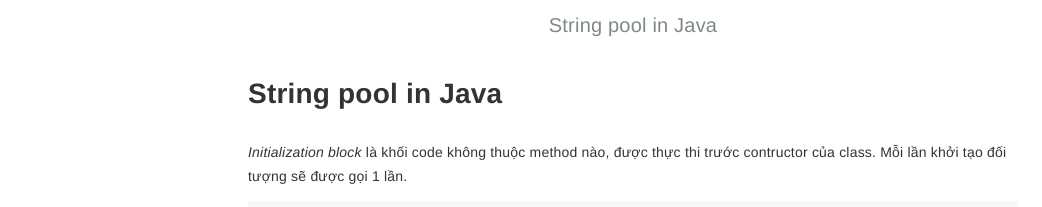
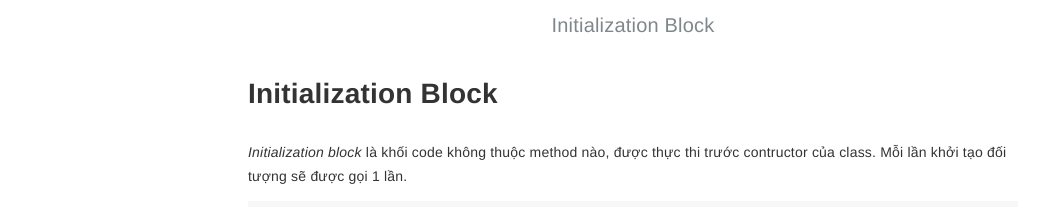
Before and after one commit to huypva/code-by-example-site, a Jekyll site: the page built from _posts/2021-08-24-initialization_block.md, in a window 1280 px wide. Shown: the top 207 px of the page, without its empty margins (7-1049 px from the left). Built offline with Jekyll 4.4.1, drawn with Linux system fonts in a browser that asks for light colours.

Commit message:
Change title

```diff
--- a/_posts/2021-08-24-initialization_block.md
+++ b/_posts/2021-08-24-initialization_block.md
@@ -1,5 +1,5 @@
 ---
-title: String pool in Java
+title: Initialization Block
 author: HuyPVA
 date: 2021-08-24
 category: java
```
